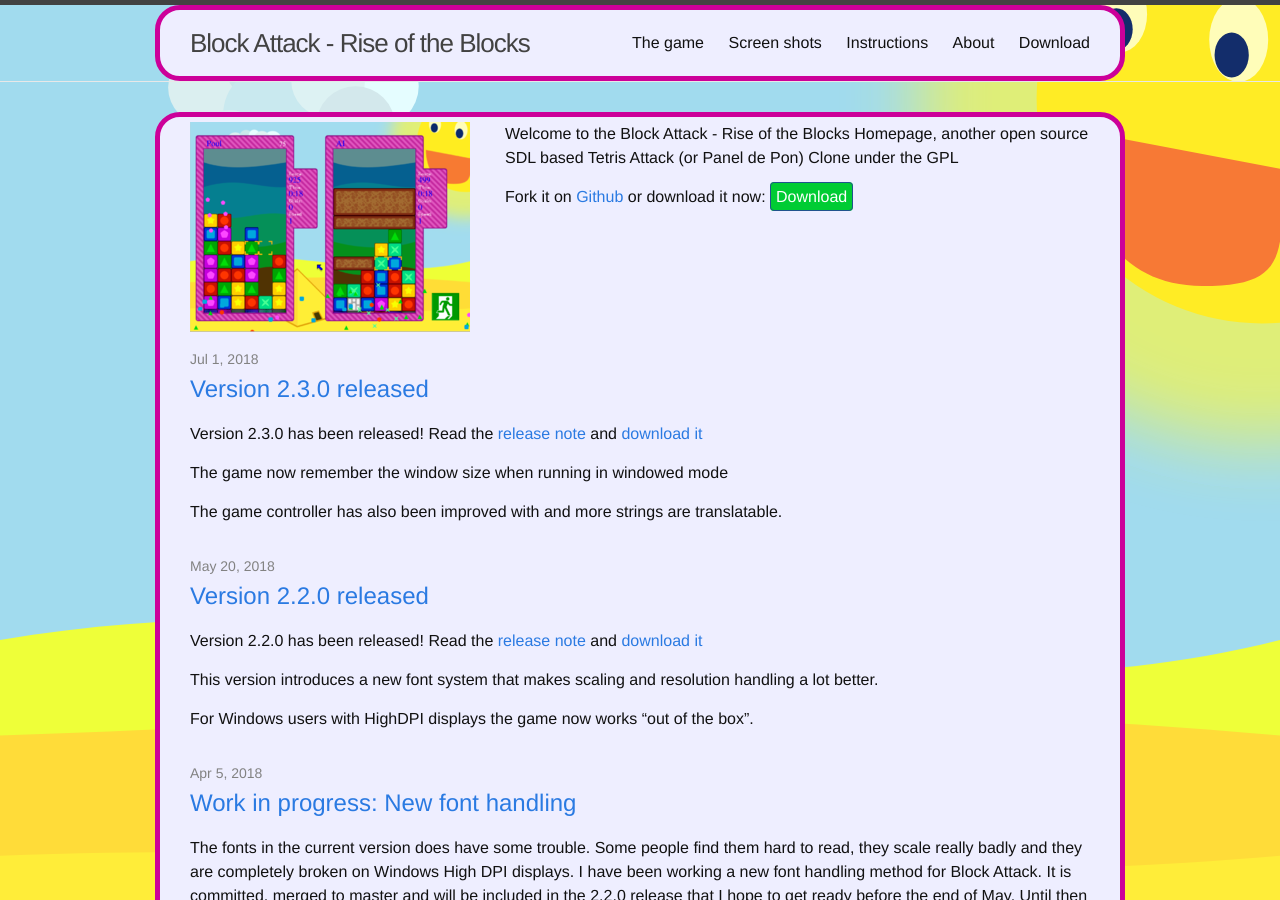
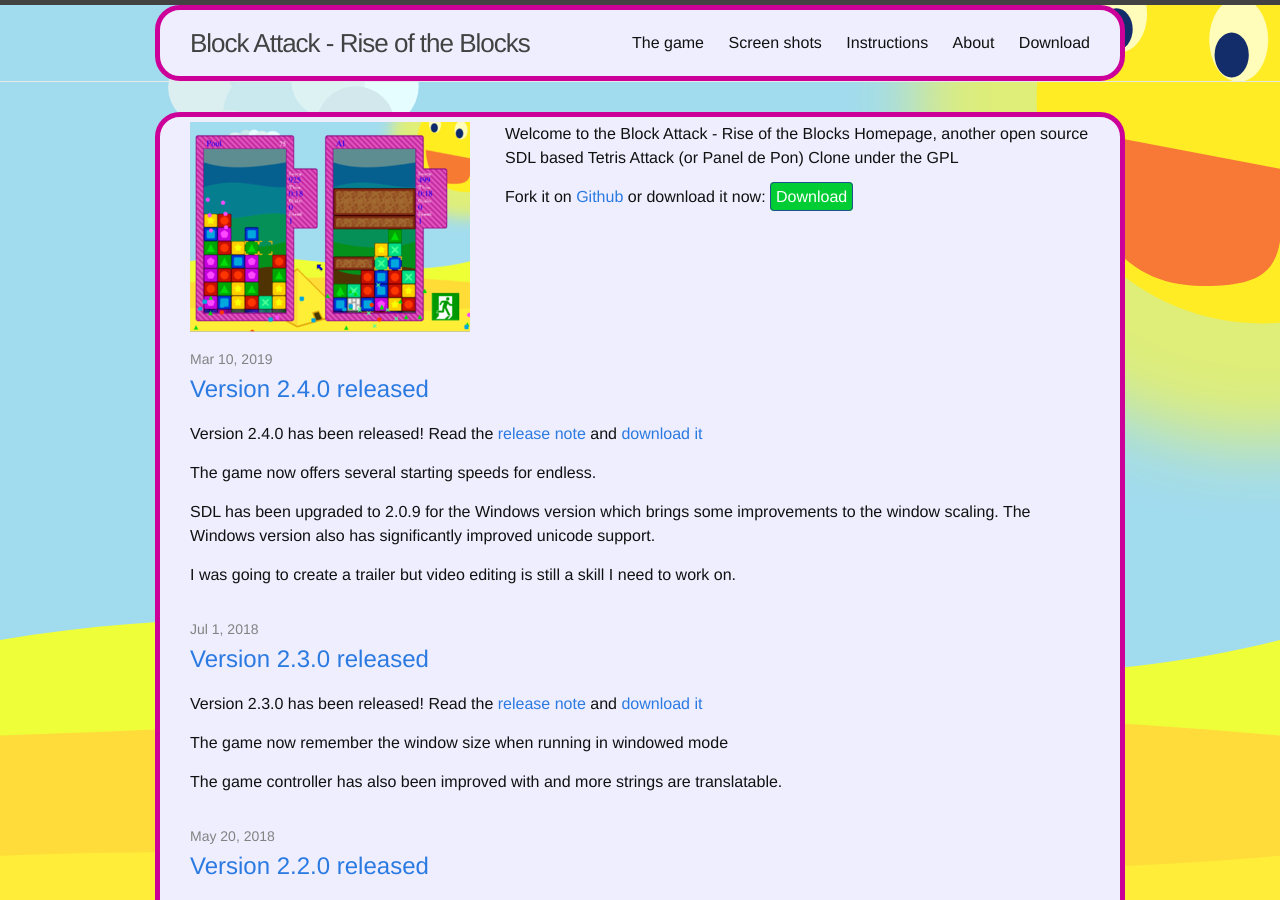
Before and after one commit to blockattack/blockattack-www, a Jekyll site: the page built from index.html, in a window 1280 px wide and 900 px high. Built offline with Jekyll 4.4.1, drawn with Linux system fonts in a browser that asks for light colours.

Commit message:
Add 2.4.0 to download page and add post about it

```diff
--- /dev/null
+++ b/_posts/2019-03-10-version_2_4_0_released.markdown
@@ -0,0 +1,14 @@
+---
+layout: post
+title: "Version 2.4.0 released"
+date: 2019-03-10
+categories: news
+---
+Version 2.4.0 has been released! Read the [release note](https://raw.githubusercontent.com/blockattack/blockattack-game/v2.4.X/ReleaseNotes-2.4.0.txt) and [download it]({{ site.baseurl }}/download/)
+
+The game now offers several starting speeds for endless.
+
+SDL has been upgraded to 2.0.9 for the Windows version which brings some improvements to the window scaling.
+The Windows version also has significantly improved unicode support.
+
+I was going to create a trailer but video editing is still a skill I need to work on.
--- a/thegame.md
+++ b/thegame.md
@@ -13,7 +13,7 @@
 All the artwork are free too.
 
 
-Current version is 2.3.0
+Current version is 2.4.0
 
 # Features:
 
```
Also changed, not shown: download.md (+4 -4 lines).
